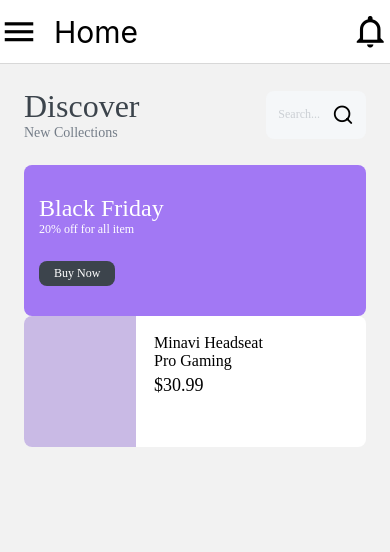
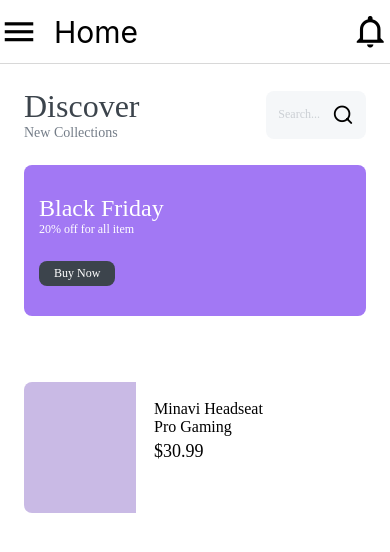
Before and after one commit to mateus-azevedo/learning-styled-components, a React Native app in the folder withReactNative/: screen /Home in a window 390 px wide. Shown: the top 552 px of the page. Built offline with nearby package versions, Linux system fonts and the light colour scheme.

Commit message:
ajuste na cor e flex, margem e na sombra do componente

```diff
--- a/withReactNative/src/feature/Home/components/Banner/styles.ts
+++ b/withReactNative/src/feature/Home/components/Banner/styles.ts
@@ -3,6 +3,7 @@ import styled from 'styled-components/native';
 export const Container = styled.View`
   background-color: #a278f4;
   border-radius: 8px;
+  margin-bottom: 66px;
 `;
 
 export const Content = styled.View`
--- a/withReactNative/src/feature/Home/components/Item/styles.ts
+++ b/withReactNative/src/feature/Home/components/Item/styles.ts
@@ -4,13 +4,15 @@ export const Container = styled.View.attrs({
   shadowColor: '#000',
   shadowOffset: {
     width: 0,
-    height: 5,
+    height: 2,
   },
-  shadowOpacity: 0.34,
-  shadowRadius: 6.27,
+  shadowOpacity: 0.25,
+  shadowRadius: 3.84,
 
-  elevation: 10,
-})``;
+  elevation: 5,
+})`
+  border-radius: 8px;
+`;
 
 export const Content = styled.View`
   flex-direction: row;
--- a/withReactNative/src/feature/Home/styles.ts
+++ b/withReactNative/src/feature/Home/styles.ts
@@ -1,5 +1,7 @@
 import styled from 'styled-components/native';
 
 export const Container = styled.View`
+  flex: 1;
   padding: 24px;
+  background-color: #fff;
 `;
```
